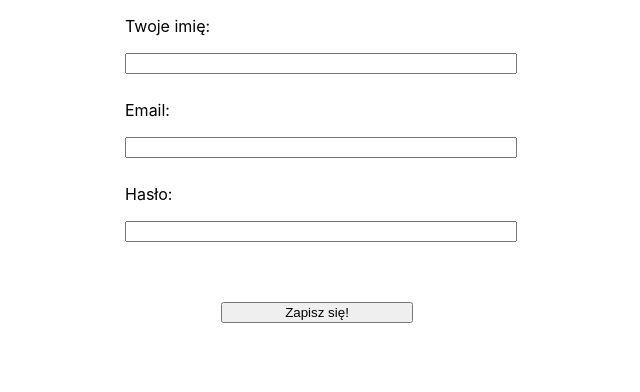
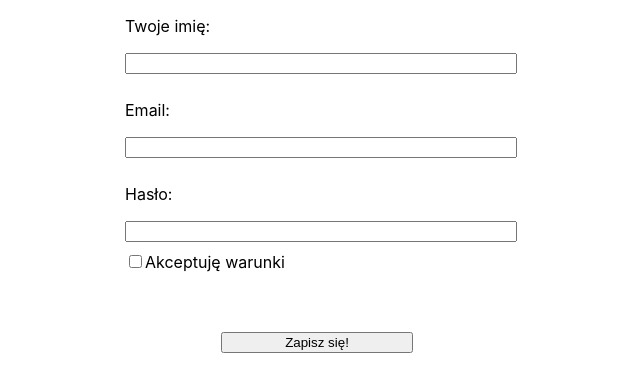
Before and after one commit to hugobosy/validate-form-react, a React (Create React App) app: page / in a window 1280 px wide. Shown: the top 392 px of the page, without its empty margins (323-963 px from the left). Built offline with nearby package versions, Linux system fonts and the light colour scheme.

Commit message:
add input checkbox

```diff
--- a/src/App.css
+++ b/src/App.css
@@ -12,7 +12,9 @@ form {
 input {
   width: 100%;
 }
-
+input[type="checkbox"] {
+  width: auto
+}
 button {
   width: 50%;
   margin: 0 auto;
--- a/src/App.js
+++ b/src/App.js
@@ -5,6 +5,7 @@ function App() {
     const [username, setUsername] = useState('')
     const [useremail, setUseremail] = useState('')
     const [userpass, setUserpass] = useState('')
+    const [usercheck, setUsercheck] = useState(false)
 
     const handleChange = e => {
 
@@ -17,6 +18,9 @@ function App() {
                 break;
             case "userpass":
                 setUserpass(e.target.value);
+                break;
+            case "usercheck":
+                setUsercheck(e.target.checked);
                 break;
             default:
                 console.log("Brak takiej wartości")
@@ -42,6 +46,10 @@ function App() {
                     <p>Hasło:</p>
                     <input type="password" id="password" name="userpass" value={userpass} onChange={handleChange}/>
                 </label>
+                <label htmlFor="check">
+                    <input type="checkbox" id="check" name="usercheck" checked={usercheck} onChange={handleChange}/>
+                    Akceptuję warunki
+                </label>
                 <button type="submit">Zapisz się!</button>
             </form>
         </div>
```
